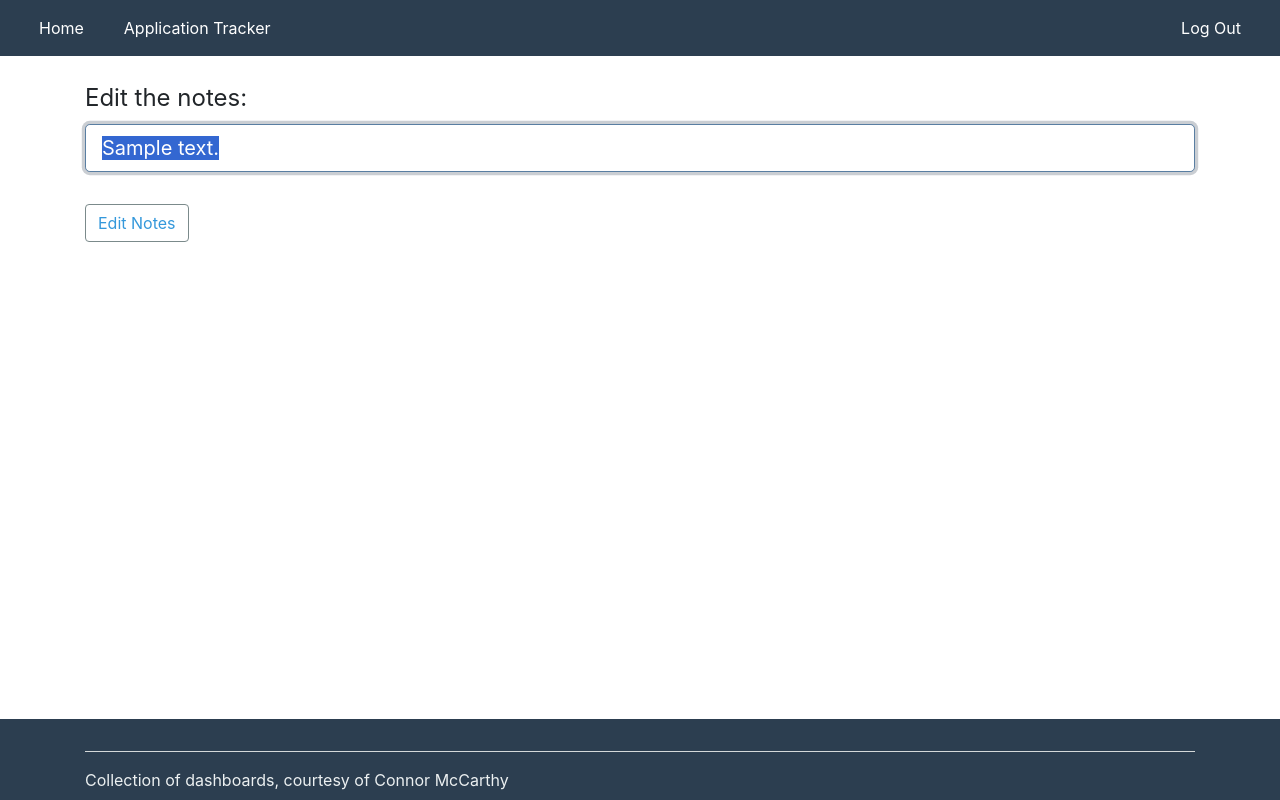
After one commit to connor15mcc/dashboards, a Flask app: page /application-tracker/tracker/1/1/editNotes in a window 1280 px wide. The commit adds this page. Run offline with Flask 2, Linux system fonts and the light colour scheme; a user stored in the database is signed in; tables that the repository leaves empty hold one stand-in row (values such as "Sample post"); parts of the project's set-up code (start-up, migrations or seed data) failed here and were passed over; some libraries are stand-ins or nearby versions.

Commit message:
introduced a notes field to keep track of application details

```diff
--- a/dashboards/appTracker/applications/forms.py
+++ b/dashboards/appTracker/applications/forms.py
@@ -50,3 +50,9 @@ class EditApplication(FlaskForm):
     )
 
     submit = SubmitField("Apply Changes")
+
+
+class EditNotes(FlaskForm):
+    notes = StringField("Notes", validators=[DataRequired()])
+
+    submit = SubmitField("Edit Notes")
--- a/dashboards/appTracker/applications/routes.py
+++ b/dashboards/appTracker/applications/routes.py
@@ -3,6 +3,7 @@ from flask import redirect, url_for, render_template, flash, request
 from flask_breadcrumbs import register_breadcrumb, default_breadcrumb_root
 from flask_login import current_user
 from dashboards.appTracker.applications.forms import (
+    EditNotes,
     NewApplication,
     EditApplication,
 )
@@ -149,6 +150,36 @@ def deleteApplication(tracker_nameid, app_id):
     return redirect(url_for("applications.oneTracker", tracker_nameid=tracker_nameid))
 
 
+@applications.route(
+    "/tracker/<tracker_nameid>/<app_id>/editNotes", methods=["GET", "POST"]
+)
+@register_breadcrumb(applications, ".editNotes", "Edit Notes")
+def editNotes(tracker_nameid, app_id):
+    currentApplication = Application.query.filter_by(
+        application_id=app_id
+    ).first_or_404()
+    form = EditNotes()
+    if form.validate_on_submit():
+        currentApplication.notes = form.notes.data
+        db.session.commit()
+        flash(
+            f"Notes for {currentApplication.company_name} has been updated!",
+            "success",
+        )
+        return redirect(
+            url_for(
+                "events.oneApplication", tracker_nameid=tracker_nameid, app_id=app_id
+            )
+        )
+    elif request.method == "GET":
+        form.notes.data = currentApplication.notes
+    return render_template(
+        "appTracker/edit_notes.html",
+        title="Application Tracker - " + "Edit Notes",
+        form=form,
+    )
+
+
 @applications.route("/tracker/<tracker_nameid>/<app_id>/coverletter")
 def viewCoverLetter(tracker_nameid, app_id):
     currentApplication = Application.query.filter_by(
--- a/dashboards/models.py
+++ b/dashboards/models.py
@@ -38,9 +38,13 @@ class Application(db.Model):
     source = db.Column(db.String, nullable=False)
     link = db.Column(db.String, nullable=False)
     status = db.Column(db.String, nullable=False)
+
     coverletter = db.Column(db.String)
     addr1 = db.Column(db.String)
     addr2 = db.Column(db.String)
+
+    notes = db.Column(db.String)
+
     of_tracker = db.Column(
         db.String, db.ForeignKey("tracker.tracker_id"), nullable=False
     )
--- /dev/null
+++ b/dashboards/templates/appTracker/edit_notes.html
@@ -0,0 +1,33 @@
+{% extends "layout.html" %}
+{% block content %}
+<div>
+    <form method="POST" action="">
+        {{form.hidden_tag()}}
+        <fieldset class="form-group">
+            <legend class=>Edit the notes:</legend>
+            <div class="form-group">
+
+                {% if form.notes.errors %}
+                {{ form.notes(class="form-control form-control-lg is-invalid", autofocus="autofocus",
+                onfocus="this.select()")}}
+                <div class="invalid-feedback">
+                    {% for error in form.notes.errors %}
+                    <span>
+                        {{ error }}
+                    </span>
+                    {% endfor%}
+                </div>
+                {% else %}
+                {{form.notes(class="form-control form-control-lg", autofocus="autofocus",
+                onfocus="this.select()")}}
+                {% endif %}
+            </div>
+        </fieldset>
+        <div class="form-group">
+            {{form.submit(class="btn btn-outline-info border border-dark")}}
+        </div>
+    </form>
+
+
+</div>
+{% endblock content %}
--- a/dashboards/templates/appTracker/error.html
+++ /dev/null
@@ -1,4 +0,0 @@
-{% extends "layout.html" %}
-{% block content %}
-<h1>Error: {{ msg }}</h1>
-{% endblock content %}
```
Also changed, not shown: dashboards/templates/appTracker/application.html (+18 -0 lines), migrations/versions/f46d13f88c7c_added_application_specific_notes.py (added, +28 -0 lines), README.md, dashboards/templates/widget.html (deleted).
